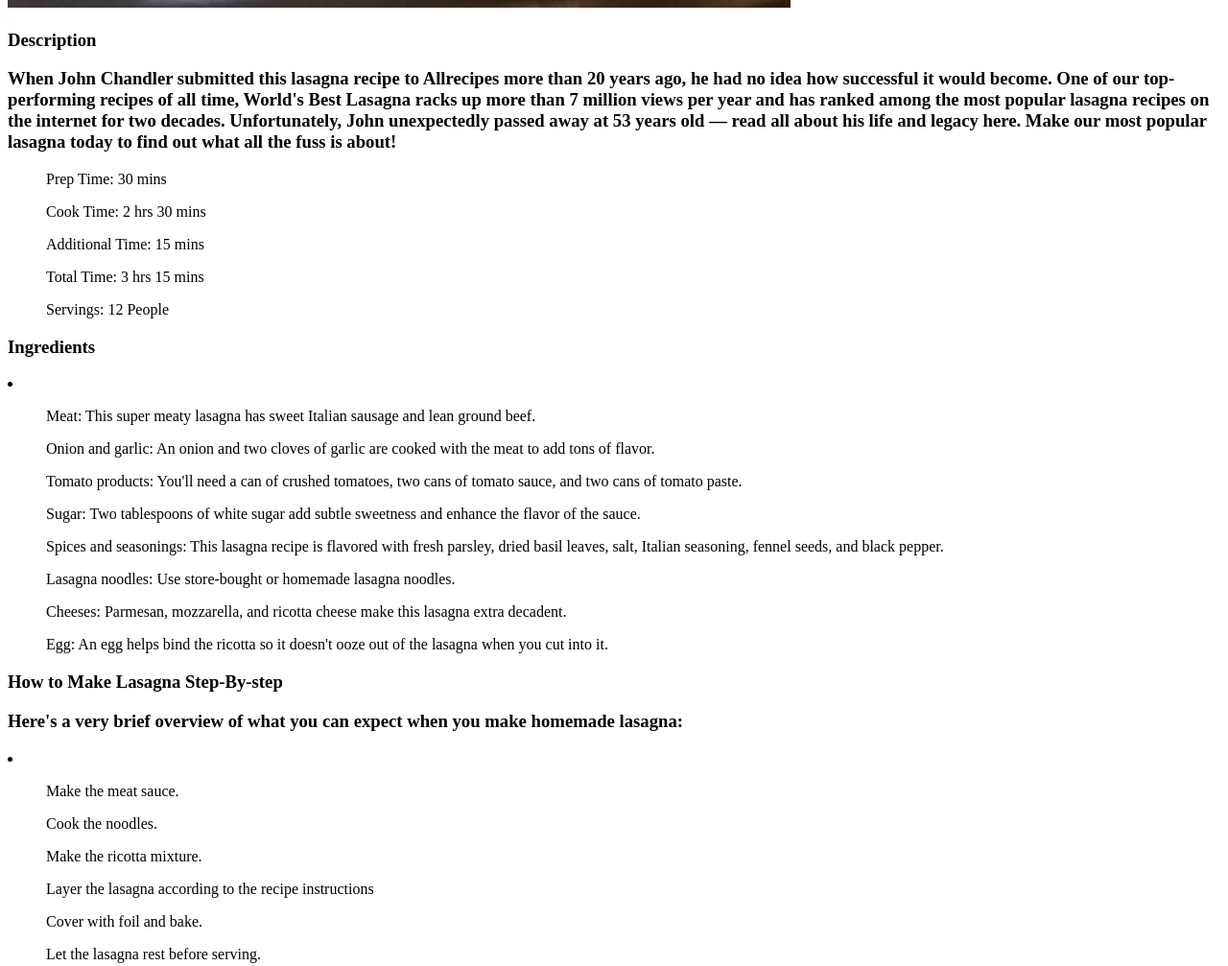
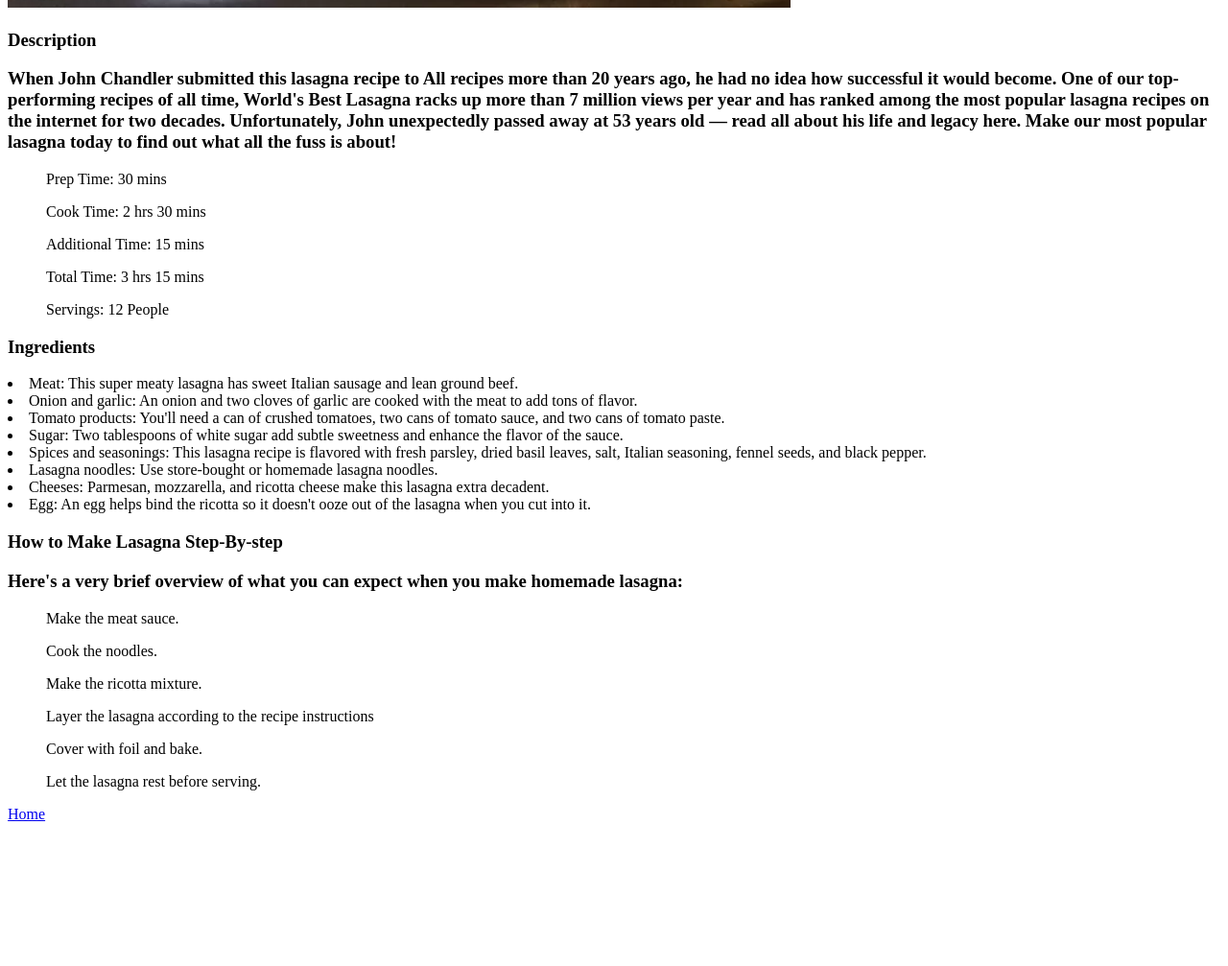
Before and after one commit to Neon26/odin-recipes, a plain HTML site: page Recipes/lasagna.html in a window 1280 px wide. Shown: the part 584-1591 px from the top of the page at 96% size. After the commit the page ends 1450 px from the top, so only its background shows below. Drawn offline with Linux system fonts and the light colour scheme.

```diff
--- a/Recipes/lasagna.html
+++ b/Recipes/lasagna.html
@@ -10,7 +10,7 @@
     <h1>Worlds Best Lasagna</h1>
     <img src="/Lasagna image.webp" alt="Lasagna">
     <h3>Description</h3>
-    <h3>When John Chandler submitted this lasagna recipe to Allrecipes more than 20 years ago, he had no idea how successful it would become. One of our top-performing recipes of all time, World's Best Lasagna racks up more than 7 million views per year and has ranked among the most popular lasagna recipes on the internet for two decades. Unfortunately, John unexpectedly passed away at 53 years old — read all about his life and legacy here.
+    <h3>When John Chandler submitted this lasagna recipe to All recipes more than 20 years ago, he had no idea how successful it would become. One of our top-performing recipes of all time, World's Best Lasagna racks up more than 7 million views per year and has ranked among the most popular lasagna recipes on the internet for two decades. Unfortunately, John unexpectedly passed away at 53 years old — read all about his life and legacy here.
 
         Make our most popular lasagna today to find out what all the fuss is about!</h3>
     <ol>Prep Time: 30 mins</ol>
@@ -20,25 +20,26 @@
     <ol>Servings: 12 People</ol>
 
     <h3>Ingredients</h3>
-        <li><ul>Meat: This super meaty lasagna has sweet Italian sausage and lean ground beef.</ul>
-            <ul>Onion and garlic: An onion and two cloves of garlic are cooked with the meat to add tons of flavor.</ul>
-            <ul>Tomato products: You'll need a can of crushed tomatoes, two cans of tomato sauce, and two cans of tomato paste.</ul>
-            <ul>Sugar: Two tablespoons of white sugar add subtle sweetness and enhance the flavor of the sauce.</ul>
-            <ul>Spices and seasonings: This lasagna recipe is flavored with fresh parsley, dried basil leaves, salt, Italian seasoning, fennel seeds, and black pepper.</ul>
-            <ul>Lasagna noodles: Use store-bought or homemade lasagna noodles.</ul>
-            <ul>Cheeses: Parmesan, mozzarella, and ricotta cheese make this lasagna extra decadent.</ul>
-            <ul>Egg: An egg helps bind the ricotta so it doesn't ooze out of the lasagna when you cut into it.</ul>
-        </li>
+
+            <li>Meat: This super meaty lasagna has sweet Italian sausage and lean ground beef.</li>
+            <li>Onion and garlic: An onion and two cloves of garlic are cooked with the meat to add tons of flavor.</li>
+            <li>Tomato products: You'll need a can of crushed tomatoes, two cans of tomato sauce, and two cans of tomato paste.</li>
+            <li>Sugar: Two tablespoons of white sugar add subtle sweetness and enhance the flavor of the sauce.</li>
+            <li>Spices and seasonings: This lasagna recipe is flavored with fresh parsley, dried basil leaves, salt, Italian seasoning, fennel seeds, and black pepper.</li>
+            <li>Lasagna noodles: Use store-bought or homemade lasagna noodles.</li>
+            <li>Cheeses: Parmesan, mozzarella, and ricotta cheese make this lasagna extra decadent.</li>
+            <li>Egg: An egg helps bind the ricotta so it doesn't ooze out of the lasagna when you cut into it.</li>
+
     <h3>How to Make Lasagna Step-By-step</h3>
     <h3>Here's a very brief overview of what you can expect when you make homemade lasagna:</h3>
-        <li>
+
         <ol>Make the meat sauce.</ol>
         <ol>Cook the noodles.</ol>
         <ol>Make the ricotta mixture.</ol>
         <ol>Layer the lasagna according to the recipe instructions</ol>
         <ol>Cover with foil and bake.</ol>
         <ol>Let the lasagna rest before serving.</ol>
-        </li>
+
 
     <a href="/index.html">Home</a>
 
```
Also changed, not shown: Recipes/macandcheese.html (added, +45 -0 lines), index.html (+3 -1 lines), homemade-mac-and-cheese.webp (added).
